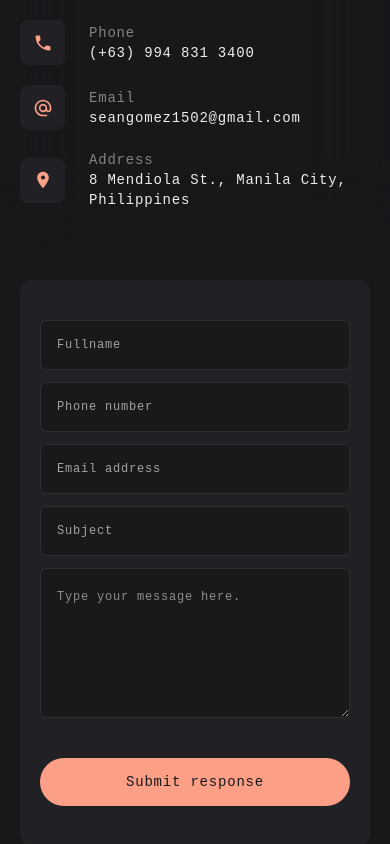
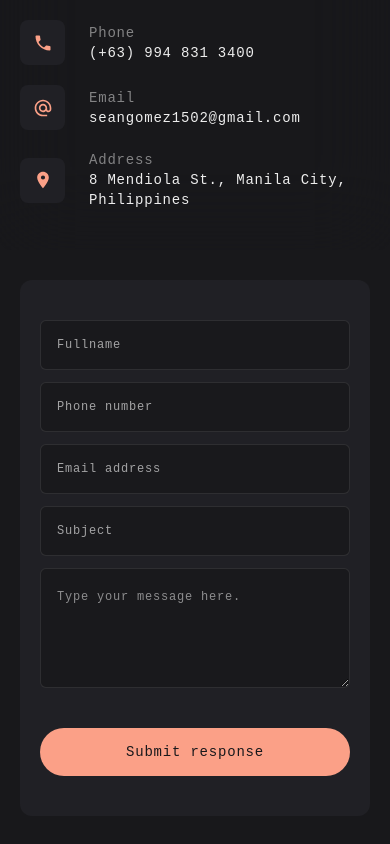
Before and after one commit to SeanGmz/seanportfolio, a Next.js app in the folder my-portfolio/: page / in a window 390 px wide. Shown: the part 9130-9974 px from the top of the page. Built offline with nearby package versions, Linux system fonts and the light colour scheme.

Commit message:
fixed responsiveness of the textarea for contact form

```diff
--- a/my-portfolio/components/ui/textarea.tsx
+++ b/my-portfolio/components/ui/textarea.tsx
@@ -9,7 +9,7 @@ const Textarea = React.forwardRef<
   return (
     <textarea
       className={cn(
-        "flex min-h-[150px] w-full rounded-md border-fore/10 border px-4 py-5 text-xs md:text-base bg-[#18181b]/80 placeholder:text-white/50 focus-visible:outline-none focus-visible:ring-1 focus-visible:ring-accent/50 focus-visible:ring-offset-0 ",
+        "flex md:min-h-[150px] min-h-[120px]  w-full rounded-md border-fore/10 border px-4 py-5 text-xs md:text-base bg-[#18181b]/80 placeholder:text-white/50 focus-visible:outline-none focus-visible:ring-1 focus-visible:ring-accent/50 focus-visible:ring-offset-0 ",
         className
       )}
       ref={ref}
```
